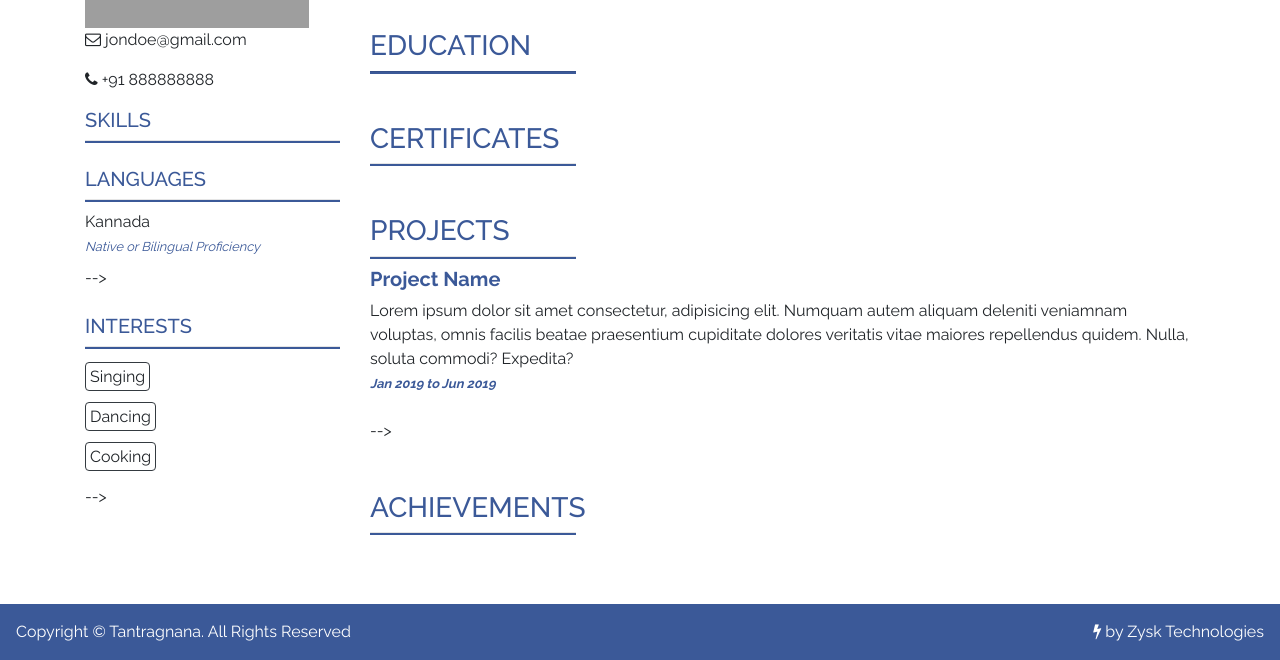
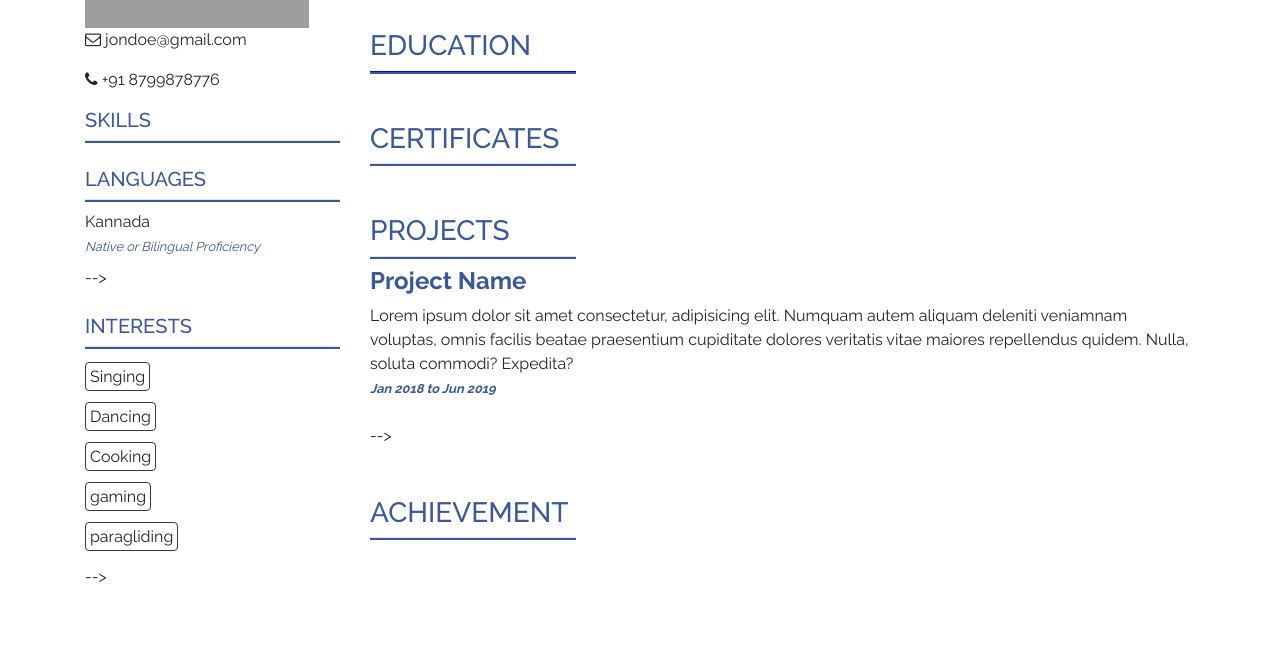
Before and after one commit to siddiqpasha/Task1, a plain HTML site: page bootcamp-day-1-master/index.html in a window 1280 px wide. Shown: the part 140-800 px from the top of the page. Drawn offline with nearby package versions, Linux system fonts and the light colour scheme; grey boxes are pictures that could not be loaded.

Commit message:
modified

```diff
--- a/bootcamp-day-1-master/css/style.css
+++ b/bootcamp-day-1-master/css/style.css
@@ -2,13 +2,13 @@ body {
     font-family: 'Raleway', sans-serif;
 }
 .bg-blue {
-    background-color: #3b5998
+    background-color: blue;
 }
 .text-blue {
     color: #3b5998;
 }
 .skill {
-    background-color: #3b5998;
+    background-color: blue;
 }
 .underline {
     border-bottom: 2px solid #3b5998
--- a/bootcamp-day-1-master/index.html
+++ b/bootcamp-day-1-master/index.html
@@ -41,7 +41,7 @@
 					<p class="email">
 						<i class="fa fa-phone" aria-hidden="true"></i>
 						<!-- Enter your phone number -->
-						+91 888888888
+						+91 8799878776
 					</p>
 				</section>
 				<!-- End Contact details -->
@@ -126,7 +126,9 @@
 					<div class="mb-2">
 					<p class="mb-3 "><span class="border border-dark mb-2 rounded p-1">Singing</span></p>
 						<p class="mb-3 "><span class="border border-dark mb-2 rounded p-1">Dancing</span></p>
-						<p class="mb-3 "><span class="border border-dark mb-2 rounded p-1">Cooking</span></p> -->
+						<p class="mb-3 "><span class="border border-dark mb-2 rounded p-1">Cooking</span></p>
+						<p class="mb-3 "><span class="border border-dark mb-2 rounded p-1">gaming</span></p>
+						<p class="mb-3 "><span class="border border-dark mb-2 rounded p-1">paragliding</span></p>  -->
 					</div>
 					<!-- End interest 1 -->
 
@@ -268,9 +270,9 @@
 
 					<!-- Project 1 -->
 					<div class="mb-4">
-						<h5 class="text-blue font-weight-bold">Project Name</h5>
+						<h4 class="text-blue font-weight-bold">Project Name</h4>
 						<p class="m-0">Lorem ipsum dolor sit amet consectetur, adipisicing elit. Numquam autem aliquam deleniti veniamnam voluptas, omnis facilis beatae praesentium cupiditate dolores veritatis vitae maiores repellendus quidem. Nulla, soluta commodi? Expedita?</p>
-						<small class="text-blue font-weight-bold"><em>Jan 2019 to Jun 2019</em></small>
+						<small class="text-blue font-weight-bold"><em>Jan 2018 to Jun 2019</em></small>
 					</div> -->
 					<!-- End Project 1 -->
 
@@ -280,7 +282,7 @@
 				<!-- Achievements section -->
 				<section class="projects mt-5">
 					<!-- Heading -->
-					<h1 class="h3 text-uppercase text-blue">Achievements</h1>
+					<h1 class="h3 text-uppercase text-blue">Achievement</h1>
 					<hr class="mx-0 my-2 text-left w-25 underline">
 
 					<!--
@@ -309,12 +311,6 @@
 			</div>
 		</div>
 	</div>
-	<footer class="bg-blue p-3 text-white fixed-bottom">
-		<span class=""> Copyright &copy; Tantragnana. All Rights Reserved</span>
-		<span class="float-right text-white"><i class="fa fa-bolt" aria-hidden="true"></i> by <a class="text-white" href="http://zysk.in/" target="_blank">Zysk Technologies</a>
-		</span>
-	</footer>
-
 	<script src="./js/main.js"></script>
 </body>
 
```
